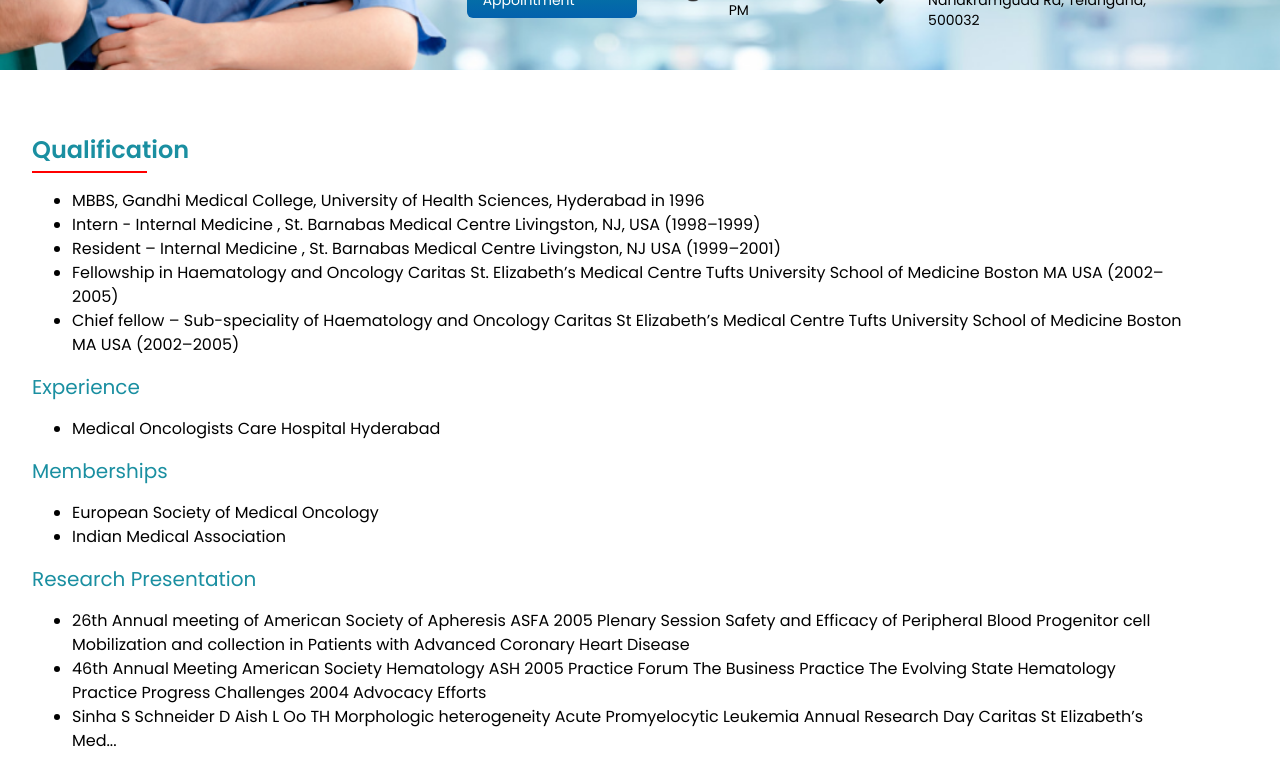
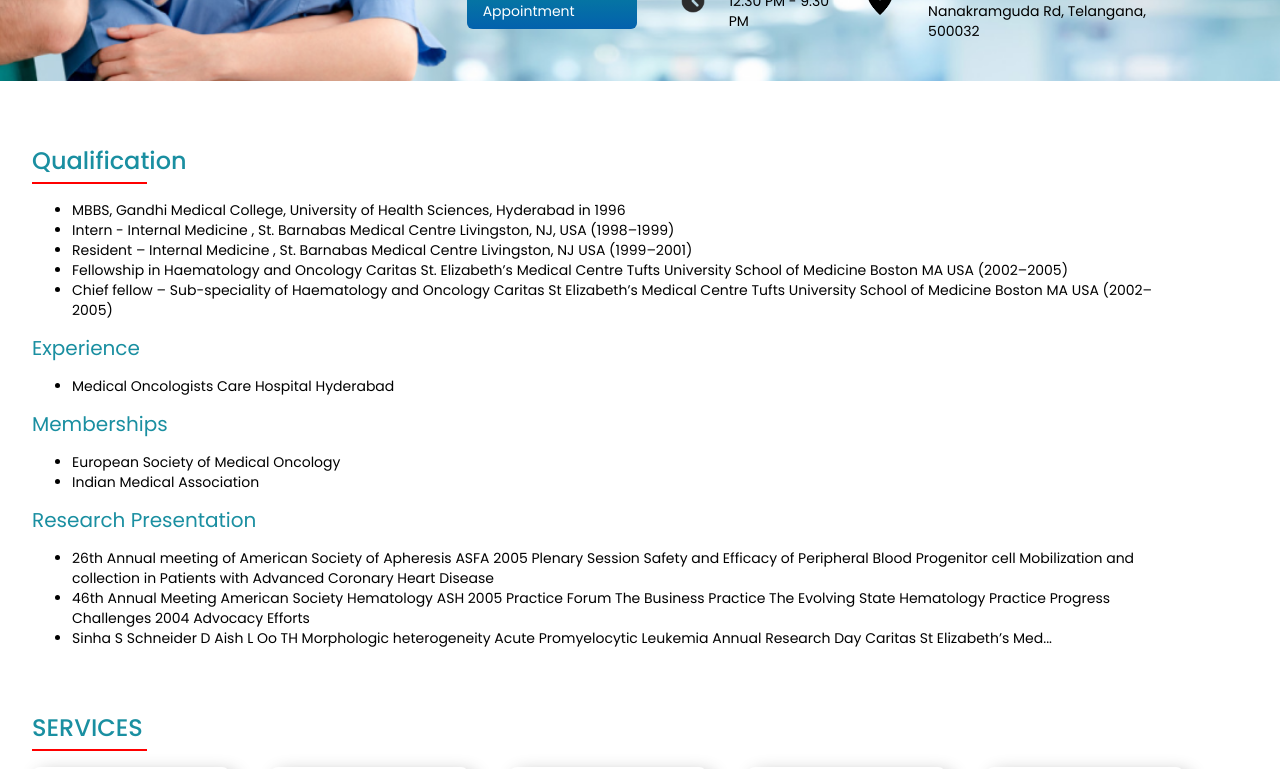
Before and after one commit to Rahul-Katari/saifee, a React (Create React App) app: page /doctorDetails in a window 1280 px wide. Shown: the part 1160-1929 px from the top of the page. Built offline with nearby package versions, Linux system fonts and the light colour scheme.

Commit message:
Update styles and content in multiple components

```diff
--- a/src/components/BlogCardInDetails.js
+++ b/src/components/BlogCardInDetails.js
@@ -3,9 +3,9 @@ import React from "react";
 const BlogCardInDetails = ({ imgSrc }) => {
   return (
     <div className="rounded overflow-hidden m-4 p-4">
-      <img className="w-full" src={imgSrc} alt="Medical Experts" />
+      <img className="w-full h-[150px]" src={imgSrc} alt="Medical Experts" />
       <div className="py-4">
-        <div className="text-theme text-lg mb-2">
+        <div className="text-theme mb-2">
           The Medical Experts Carefully...
         </div>
         <p className="text-content text-sm">
@@ -13,8 +13,8 @@ const BlogCardInDetails = ({ imgSrc }) => {
           Fames Quam Pellentesque Interdum Purus Senectus Feugiat Elit.C.
         </p>
       </div>
-      <div className="pt-4 pb-2">
-        <button className="border border-black border-2 text-highlight py-2 px-4 rounded-full">
+      <div className="pt-2 pb-2">
+        <button className="border border-black border-2 text-highlight py-1 px-2 text-xs rounded-full">
           READ MORE
         </button>
       </div>
--- a/src/components/NewsYoutubeCard.js
+++ b/src/components/NewsYoutubeCard.js
@@ -2,7 +2,7 @@ import React from 'react';
 
 const NewsYoutubeCard = () => {
     return (
-        <div className=" rounded-lg shadow-md m-4 text-[#9D9D9D] font-medium text-xs">
+        <div className=" rounded-lg shadow-md m-4 max-sm:ms-0 text-[#9D9D9D] font-medium text-xs">
             {/* <img className="w-full h-64 object-cover rounded-lg" src="thumbnail.jpg" alt="Healthcare video" /> */}
             <div className='w-full rounded-t-lg'>
                 <iframe className='w-full rounded-t-lg' src="https://www.youtube.com/embed/4zDBeuqOYQo?si=xYf-ugaKpDzPBgLh" title="YouTube video player" frameborder="0" allow="accelerometer; autoplay; clipboard-write; encrypted-media; gyroscope; picture-in-picture; web-share" allowfullscreen></iframe>
--- a/src/components/PatientTestimonialsCard.js
+++ b/src/components/PatientTestimonialsCard.js
@@ -4,8 +4,8 @@ import quote from "../assets/images/landing/quote.png"
 function PatientTestimonialsCard() {
   return (
     <div className="bg-[#07879A] p-8 rounded-lg text-white max-w-sm m-6">
-      <img src={quote}/>
-      <p className="text-xl leading-snug my-4">
+      <img src={quote} />
+      <p className=" leading-snug my-4">
         Headspace provides me with ... a connection to myself, and a disconnection from negative thoughts, feelings, and sensations.
       </p>
       <p className="text-sm">Hyd, India</p>
--- a/src/components/common/Heading.js
+++ b/src/components/common/Heading.js
@@ -2,7 +2,7 @@ const Heading = ({ text, size }) => {
   size = size ? size : "2xl";
   return (
     <h3
-      className={`text-theme text-${size} font-semibold highlight-border highlight-border-left`}
+      className={`text-theme text-${size} font-medium highlight-border highlight-border-left mb-4`}
     >
       {text}
     </h3>
--- a/src/components/footer/CallUs.js
+++ b/src/components/footer/CallUs.js
@@ -2,7 +2,7 @@ import { IconPhoneFilled } from "@tabler/icons-react";
 
 const CallUs = () => {
   return (
-    <div className="flex md:mb-20 mb-12 justify-center">
+    <div className="flex md:mt-10 mb-12 mt-10 justify-center">
       <div className="p-5 text-white bg-highlight rounded shadow-2xl flex items-center inline md:gap-12 gap-6">
         <IconPhoneFilled
           size={window.innerWidth <= 768 ? 40 : 60}
--- a/src/components/pages/Contact.js
+++ b/src/components/pages/Contact.js
@@ -33,7 +33,7 @@ export default function Contact() {
       </div>
       <div className="grid md:grid-cols-5 max-w-7xl m-auto md:my-24 my-6 px-4">
         <div className="col-span-2">
-          <img src={doctor} className="h-[600px]" />
+          <img src={doctor} className="md:h-[500px] hidden md:block" />
         </div>
         <div className="col-span-3">
           <h3 className="text-xl font-semibold text-theme mb-8 highlight-border highlight-border-left">
--- a/src/components/pages/DoctorDetail.js
+++ b/src/components/pages/DoctorDetail.js
@@ -13,7 +13,7 @@ const DoctorDetails = () => {
       <section>
         <div>
           <Heading text={"Qualification"} />
-          <ul className="list-disc-default">
+          <ul className="list-disc-default text-sm">
             <li>
               MBBS, Gandhi Medical College, University of Health Sciences,
               Hyderabad in 1996
@@ -39,18 +39,18 @@ const DoctorDetails = () => {
           </ul>
 
           <h2 className="text-theme text-xl">Experience</h2>
-          <ul className="list-disc-default">
+          <ul className="list-disc-default text-sm">
             <li>Medical Oncologists Care Hospital Hyderabad</li>
           </ul>
 
           <h2 className="text-theme text-xl">Memberships</h2>
-          <ul className="list-disc-default">
+          <ul className="list-disc-default text-sm">
             <li>European Society of Medical Oncology</li>
             <li>Indian Medical Association</li>
           </ul>
 
           <h2 className="text-theme text-xl">Research Presentation</h2>
-          <ul className="list-disc-default">
+          <ul className="list-disc-default text-sm">
             <li>
               26th Annual meeting of American Society of Apheresis ASFA 2005
               Plenary Session Safety and Efficacy of Peripheral Blood Progenitor
@@ -190,9 +190,8 @@ const DoctorDetails = () => {
         <img src={banner} />
       </div>
       <div
-        className={`max-sm:hidden transition-all duration-300 fixed ${
-          isFixed ? "top-[144px]" : topHeight
-        } z-[1]`}
+        className={`max-sm:hidden transition-all duration-300 fixed ${isFixed ? "top-[144px]" : topHeight
+          } z-[1]`}
       >
         {/* <ScrollTo tabs={tabs} ref={tabsRef} /> */}
         <div className="">
@@ -204,9 +203,8 @@ const DoctorDetails = () => {
                 setActiveTab(index);
                 scrollToSection(index);
               }}
-              className={`rounded-l-none rounded-lg flex w-[180px] my-1 py-2 bg-slate-200 hover:btn-theme ${
-                activeTab === index ? "btn-theme" : "ps-1"
-              }`}
+              className={`rounded-l-none rounded-lg flex w-[180px] my-1 py-2 bg-slate-200 hover:btn-theme ${activeTab === index ? "btn-theme" : "ps-1"
+                }`}
             >
               {tab.name}
             </button>
@@ -321,7 +319,7 @@ const DoctorDetails = () => {
           </section>
         </div>
       </div>
-      <NeedHelp/>
+      <NeedHelp />
     </div>
   );
 };
```
Lines whose indentation alone changed are shown as unchanged.
